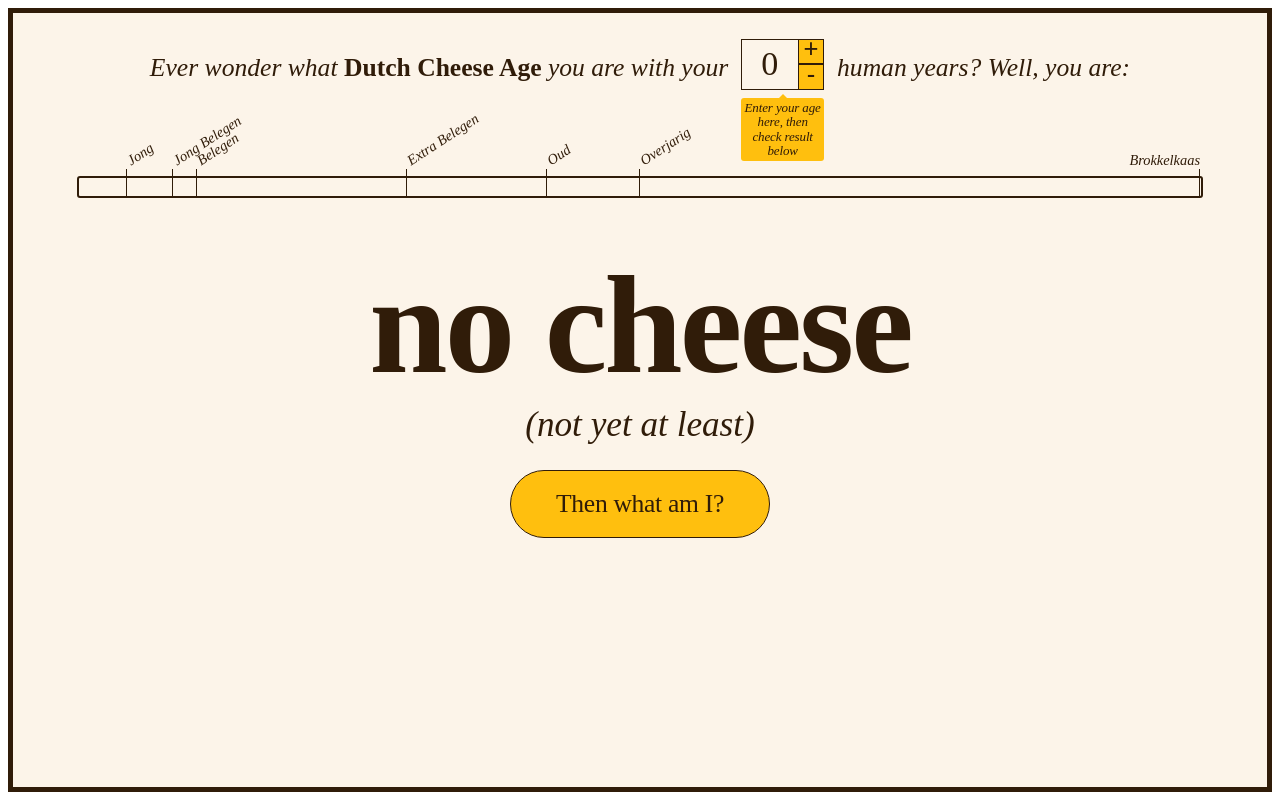
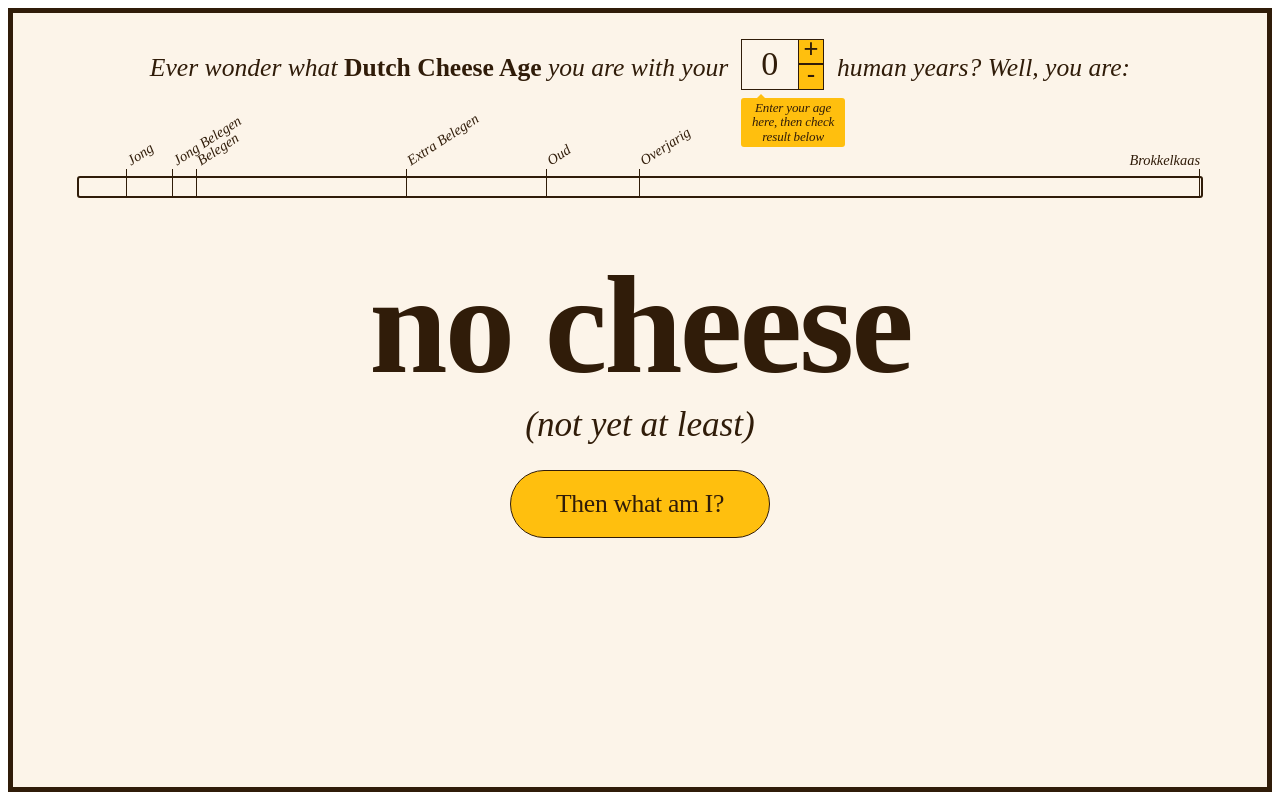
Before and after one commit to saiminh/human-to-dutch-cheese-age, a SvelteKit app: page / in a window 1280 px wide. Built offline with nearby package versions, Linux system fonts and the light colour scheme; a web font is replaced by a local one.

Commit message:
helper width desktop

```diff
--- a/src/routes/CheeseageCalculator.svelte
+++ b/src/routes/CheeseageCalculator.svelte
@@ -88,13 +88,14 @@
       left: 0;
       top: calc(100% + 8px);
       width: 100%;
+      min-width: 8em;
       height: auto ;
     }
     .helper:after {
       content: '';
       position: absolute;
       top: 0;
-      left: 50%;
+      left: 1.5em;
       width: 0;
       height: 0;
       border: 4px solid transparent;
```
